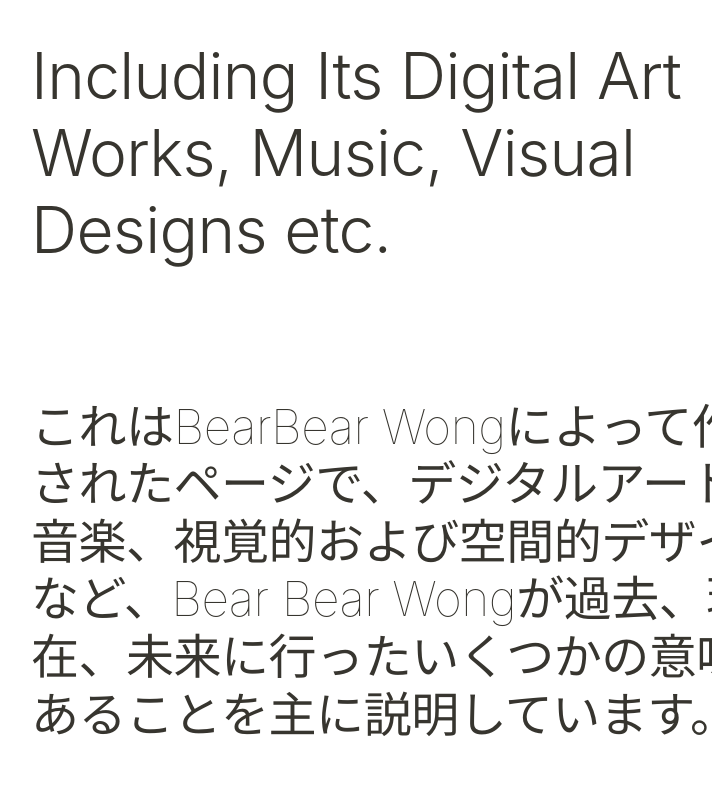
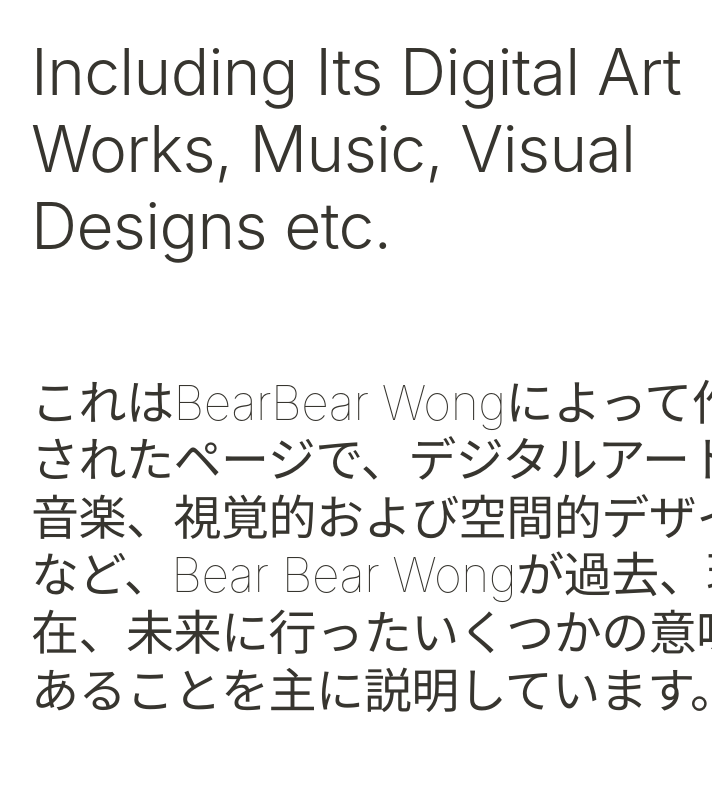
Before and after one commit to isfatball/isfatball.github.io, a plain HTML site: page index.htm in a window 1280 px wide. Shown: the part 673-1463 px from the top of the page, without its empty margins (209-921 px from the left). Drawn offline with Linux system fonts and the light colour scheme.

Commit message:
Update index.htm

```diff
--- a/index.htm
+++ b/index.htm
@@ -60,13 +60,13 @@ h2 {
 	font-size: 4rem;
     font-weight: 300;
 	margin-top: 1rem;
-    margin-bottom: 2rem;
+    margin-bottom: 1rem;
 }
 
 h3 {
 	font-size: 3rem;
     font-weight: 100;
-	margin-top: 1.25rem;
+	margin-top: 1rem;
 }
 
 .source {
```
